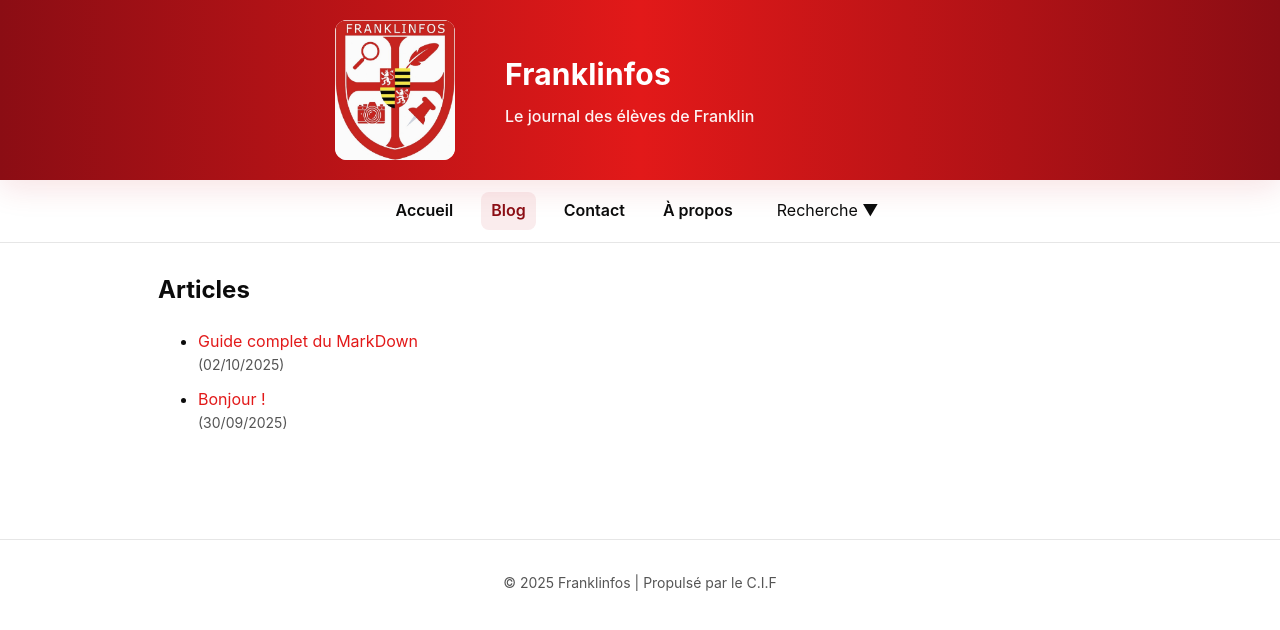
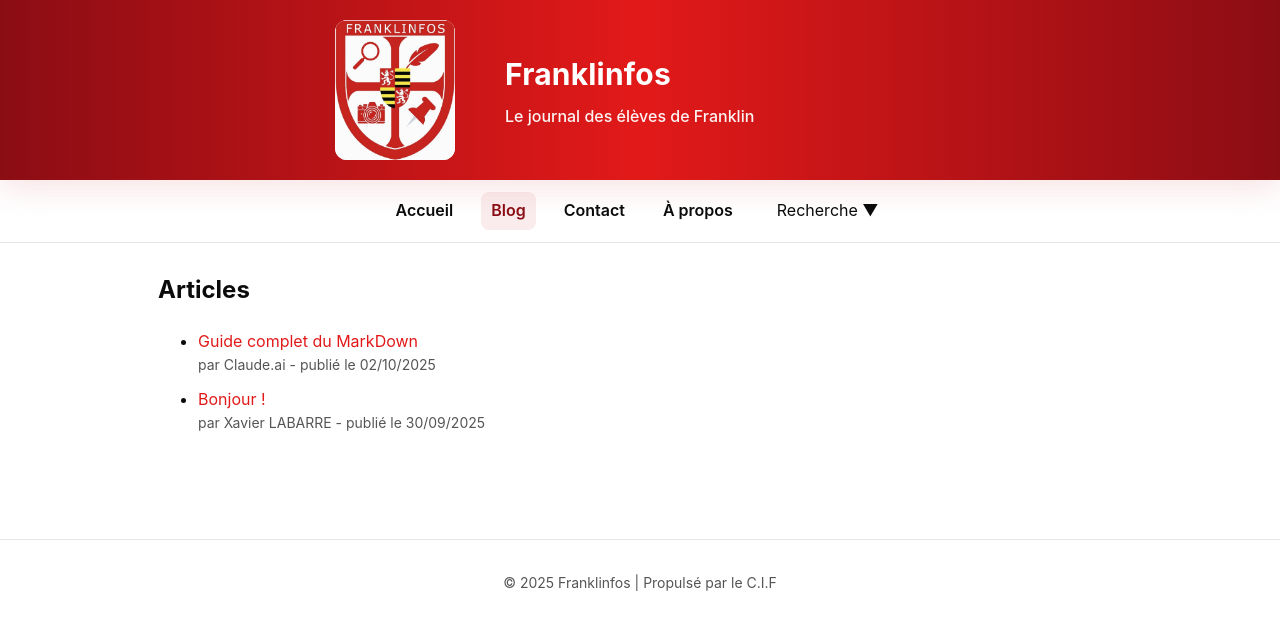
Before and after one commit to Secondaire-Xavier/fr1, a Jekyll site: the page built from blog.md, in a window 1280 px wide. Shown: the top 630 px of the page. Built offline with Jekyll 4.4.1, drawn with Linux system fonts in a browser that asks for light colours; part of the change alters nothing that is shown.

Commit message:
Update blog.html

```diff
--- a/_layouts/blog.html
+++ b/_layouts/blog.html
@@ -2,13 +2,44 @@
 layout: default
 ---
 <div class="blog">
-  <h2>Articles</h2>
-  <ul>
+  <h2 id="title">Articles</h2> <!-- Titre par défaut, modifié par JS -->
+  <ul id="post-list">
     {% for post in site.posts %}
-      <li>
+      <li data-tags="{{ post.tags | join: ',' }}" data-author="{{ post.author }}">
         <a href="{{ post.url | relative_url }}">{{ post.title }}</a>
-        <small>({{ post.date | date: "%d/%m/%Y" }})</small>
+        <small>par <a href="/blog?author={{post.author | slugize}}#title" class="post-author">{{ post.author }}</a> - publié le {{ post.date | date: "%d/%m/%Y" }}</small>
       </li>
     {% endfor %}
   </ul>
 </div>
+
+<script>
+  document.addEventListener('DOMContentLoaded', function() {
+    const urlParams = new URLSearchParams(window.location.search);
+    const author = urlParams.get('author');
+    const tag = urlParams.get('tag');
+
+    if (author || tag) {
+      document.getElementById("search").classList.add("selected");
+      document.getElementById("blog").classList.remove("active");
+
+      document.getElementById('title').textContent = `Résultats de la recherche pour ${tag ? 'le tag "' + tag + '"' : ''} ${author && tag ? 'et ' : ''}${author ? 'l\'auteur ' + author : ''} :`;
+      let no_results = true;
+      const posts = document.querySelectorAll('#post-list li');
+      posts.forEach(post => {
+        let show = false;
+        if (tag) {
+          const tags = post.dataset.tags ? post.dataset.tags.split(',') : [];
+          show = tags.includes(tag);
+        } else if (author) {
+          show = post.dataset.author === author;
+        }
+        if (show) no_results = false;
+        post.style.display = show ? 'list-item' : 'none';
+      });
+      if (no_results) {
+        document.getElementById('post-list').innerHTML = '<li>Aucun article trouvé.</li>';
+      }
+    }
+  });
+</script>
```
